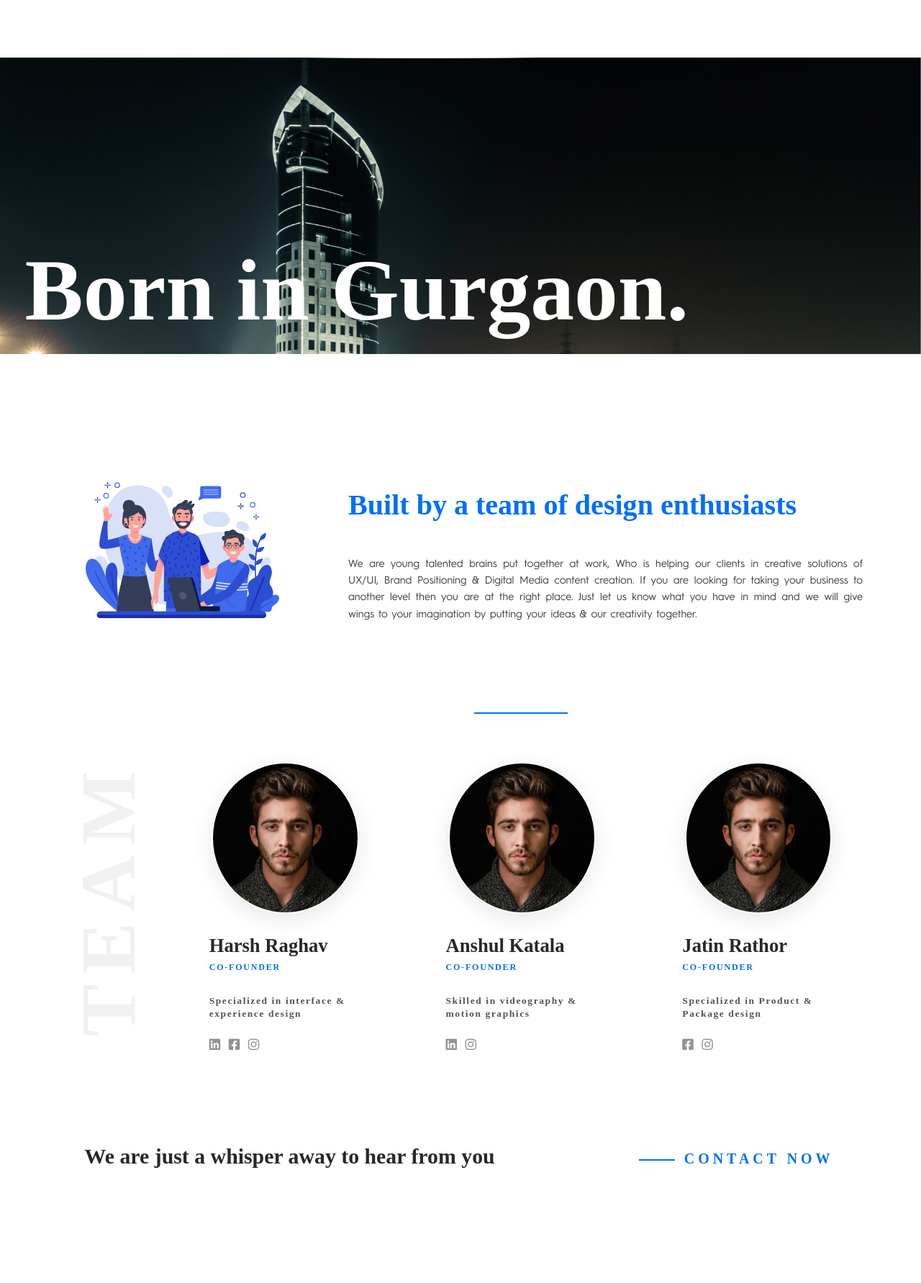
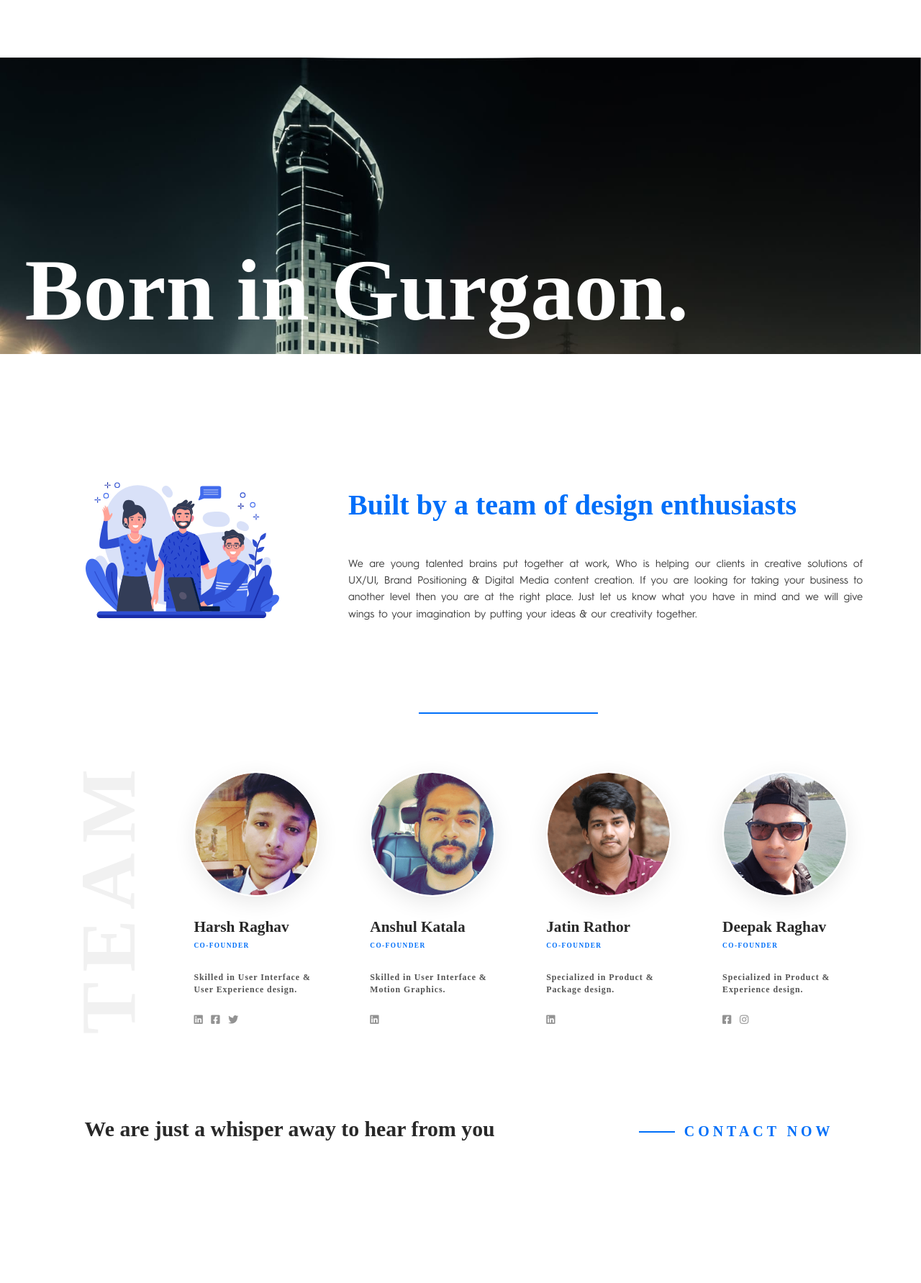
Before and after one commit to vishalsaini17/inkblock, a PHP site: page /about.php in a window 1280 px wide. Shown: the part 83-1866 px from the top of the page at 72% size. After the commit the page ends 1668 px from the top, so only its background shows below. Run offline with PHP 8.4, Linux system fonts and the light colour scheme; some libraries are stand-ins or nearby versions; some web fonts are replaced.

Commit message:
change about page

```diff
--- a/about.php
+++ b/about.php
@@ -27,50 +27,67 @@
 
       <section class="team">
          <div class="container-fluid">
-            <div class="row justify-content-between">
+            <div class="row justify-content-start">
                <div class="col-lg-1 col-md-1 col-sm-1 col-1 team-text text-left"><span>TEAM</span></div>
-               <div class="col-lg-3 col-md-3 col-sm-3 col-3  team-box">
+               <div class="col-lg-2 col-md-2 col-sm-2 col-2  team-box">
                   <div>
-                     <div class="round-img-box" style="background-image: url('assets/img/photo-1506794778202-cad84cf45f1d.jpg')">
+                     <div class="round-img-box" style="background-image: url('assets/img/harsh.png')">
                      </div>
                      <div class="founder-box">
                         <h5>Harsh Raghav</h5>
                         <h6>Co-Founder</h6>
                         <p>
-                           Specialized in interface & experience design
+                        Skilled in User Interface & User Experience design.
                         </p>
-                        <a href="#"><i class="fab fa-linkedin"></i></a>
-                        <a href="#"><i class="fab fa-facebook-square"></i></a>
-                        <a href="#"><i class="fab fa-instagram"></i></a>
+                        <a href="https://www.linkedin.com/in/harsh-raghav-b62589174/"><i class="fab fa-linkedin"></i></a>
+                        <a href="https://www.facebook.com/RageTheD"><i class="fab fa-facebook-square"></i></a>
+                        <a href="https://twitter.com/RageTheD"><i class="fab fa-twitter"></i></a>
                      </div>
                   </div>
                </div>
 
-               <div class="col-lg-3 col-md-3 col-sm-3 col-3 col-lg-3 team-box ">
+               <div class="col-lg-2 col-md-2 col-sm-2 col-2  team-box ">
                   <div>
-                     <div class="round-img-box" style="background-image: url('assets/img/photo-1506794778202-cad84cf45f1d.jpg')">
+                     <div class="round-img-box" style="background-image: url('assets/img/anshul.png')">
                      </div>
                      <div class="founder-box">
                         <h5>Anshul Katala</h5>
                         <h6>Co-Founder</h6>
                         <p>
-                           Skilled in videography & motion graphics
+                        Skilled in User Interface & Motion Graphics.
                         </p>
-                        <a href="#"><i class="fab fa-linkedin"></i></a>
-                        <a href="#"><i class="fab fa-instagram"></i></a>
+                        <a href="https://www.linkedin.com/in/anshul-katala-8b067a160/"><i class="fab fa-linkedin"></i></a>
+                        <!-- <i href="#"><i class="fab fa-instagram"></i></a> -->
                      </div>
                   </div>
                </div>
 
-               <div class="col-lg-3 col-md-3 col-sm-3 col-3 col-lg-3  team-box ">
+               <div class="col-lg-2 col-md-2 col-sm-2 col-2   team-box ">
                   <div>
-                     <div class="round-img-box" style="background-image: url('assets/img/photo-1506794778202-cad84cf45f1d.jpg')">
+                     <div class="round-img-box" style="background-image: url('assets/img/jatin.png')">
                      </div>
                      <div class="founder-box">
                         <h5>Jatin Rathor</h5>
                         <h6>Co-Founder</h6>
                         <p>
-                           Specialized in Product & Package design
+                        Specialized in Product & Package design.
+                        </p>
+                        <a href="https://www.linkedin.com/in/jatin-rathor-743b6a146/"><i class="fab fa-linkedin"></i></a>
+                        <!-- <a href="#"><i class="fab fa-facebook-square"></i></a>
+                        <a href="#"><i class="fab fa-instagram"></i></a> -->
+                     </div>
+                  </div>
+               </div>
+
+               <div class="col-lg-2 col-md-2 col-sm-2 col-2   team-box ">
+                  <div>
+                     <div class="round-img-box" style="background-image: url('assets/img/deepak.png')">
+                     </div>
+                     <div class="founder-box">
+                        <h5>Deepak Raghav</h5>
+                        <h6>Co-Founder</h6>
+                        <p>
+                        Specialized in Product & Experience design.
                         </p>
                         <a href="#"><i class="fab fa-facebook-square"></i></a>
                         <a href="#"><i class="fab fa-instagram"></i></a>
--- a/assets/css/style.css
+++ b/assets/css/style.css
@@ -1041,7 +1041,7 @@ a.nav-link:hover::before {
 
 /* team section about page*/
 .team {
-    padding-top: 3vw;
+    padding-top: 4vw;
     position: relative;
     padding-bottom: 3.45vw;
 }
@@ -1058,7 +1058,7 @@ a.nav-link:hover::before {
 .team-text span {
     font-family:HurmeGeometricSans3 ;
     position: absolute;
-    top: 47%;
+    top: 49%;
     left: 55%;
     transform: translate(-50%, -50%) rotate(-90deg);
     font-size: 8.5vw;
@@ -1068,9 +1068,11 @@ a.nav-link:hover::before {
     opacity: 1;
     font-weight: 900;
 }
-
+.team-box{
+    margin: 0vw 2.56vw;
+}
 .team-box>div {
-    width: 20.3vw;
+    width: 18.3vw;
     padding: 2.4vw 1.34vw;
 }
 
@@ -1083,26 +1085,27 @@ a.nav-link:hover::before {
 }
 
 .team-box .round-img-box {
-    height: 16.5vw;
-    width: 16vw;
+    height: 13.65vw;
+    width: 13.6vw;
     overflow: hidden;
     border-radius: 100%;
     border: 0.2vw solid white;
     margin: auto;
-    background-color: black;
+    /* background-color: black; */
     background-size: cover;
     box-shadow: 0px 8px 30px #00000017;
 }
 
 .team-box .founder-box {
-    width: 16.5vw;
+    width: 13.6vw;
     padding-top: 2.6vw;
     margin: auto;
 }
 
 .team-box .founder-box h5 {
     font-family: HurmeGeometricSans3;
-    font-size: 2.082vw;
+    /* font-size: 2.082vw; */
+    font-size: 1.67vw;
     color: #282828;
     font-weight: 600;
     letter-spacing: 0;
@@ -1111,18 +1114,18 @@ a.nav-link:hover::before {
 
 .team-box .founder-box h6 {
     font-family: HurmeGeometricSans3;
-    font-size: 0.94vw;
+    font-size: 0.73vw;
     color: #006FF9;
     font-weight: 600;
     text-transform: uppercase;
-    letter-spacing: 0.14vw;
+    letter-spacing: 0.11vw;
 }
 
 .team-box .founder-box p {
     font-family: HurmeGeometricSans3;
-    font-size: 1.052vw;
+    font-size: 0.93vw;
     color: #282828;
-    letter-spacing: 0.125vw;
+    letter-spacing: 0.075vw;
     font-weight: 600;
     opacity: .8;
     line-height: 1.4;
@@ -1133,7 +1136,7 @@ a.nav-link:hover::before {
 .team-box .founder-box a {
     font-family: HurmeGeometricSans3;
     text-decoration: none;
-    font-size: 1.38vw;
+    font-size: 1.1vw;
     letter-spacing: 0.2vw;
     color: #282828;
     text-transform: uppercase;
@@ -1151,10 +1154,10 @@ a.nav-link:hover::before {
     position: absolute;
     display: block;
     height: 2px;
-    width: 10.13vw;
+    width: 19.4vw;
     background-color: #006ff9;
     top: 0;
-    left: 51.5%;
+    left: 45.5%;
 }
 
 /* contact now about page */
```
Also changed, not shown: assets/js/main.js (+0 -12 lines), assets/img/about-banner.jpg, assets/img/anshul.png (added), assets/img/deepak.png (added), assets/img/harsh.png (added), assets/img/jatin.png (added), assets/img/photo-1506794778202-cad84cf45f1d.jpg (deleted).
